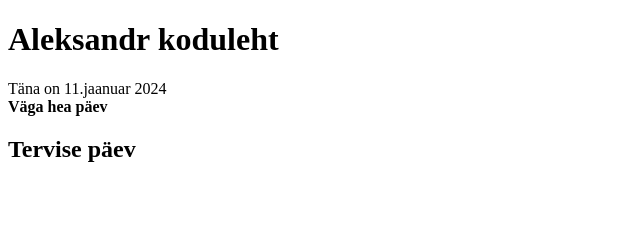
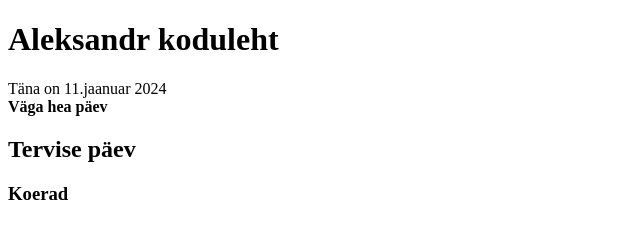
Before and after one commit to NikolasAleksandr/TarkvaraVeebtestprojekt, a plain HTML site: page index.html in a window 1280 px wide. Shown: the full height of the page, 0-640 px from the left. Drawn offline with Linux system fonts and the light colour scheme.

Commit message:
Tehtud baas

```diff
--- a/index.html
+++ b/index.html
@@ -9,6 +9,7 @@
 <div>Täna on 11.jaanuar 2024</div>
 <strong>Väga hea päev</strong>
 <h2>Tervise päev</h2>
+<h3>Koerad</h3>
 
 </body>
 </html>
```
